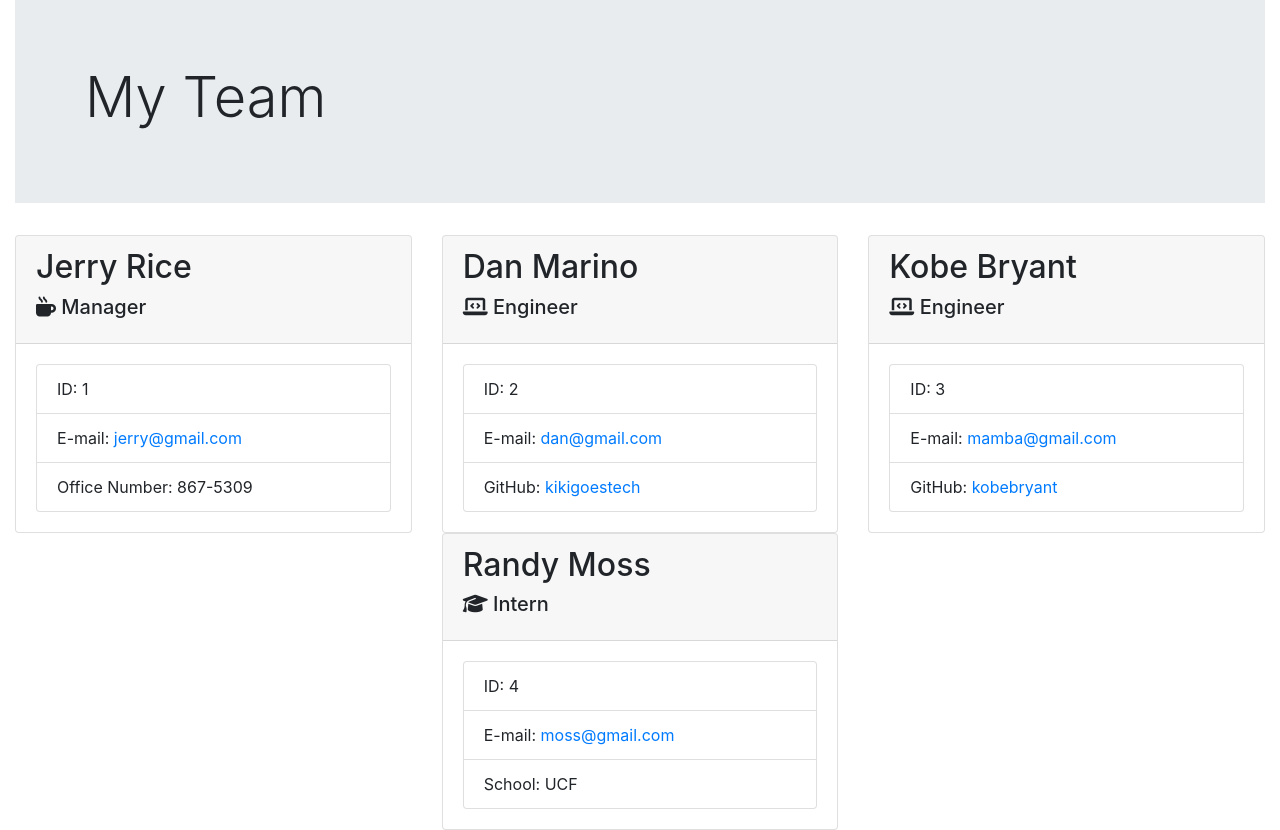
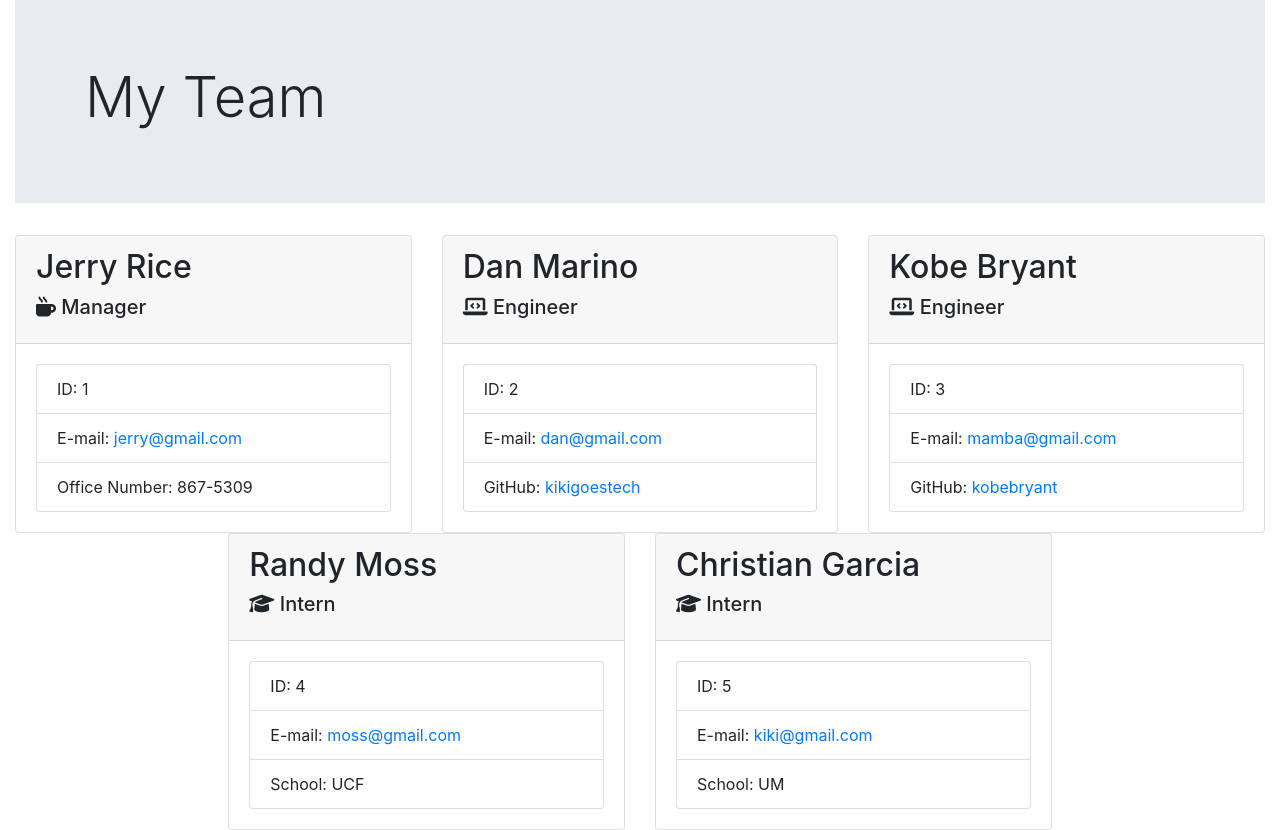
Before and after one commit to kikigoestech/Team-Profile-Generator, a plain HTML site: page disst/index.html in a window 1280 px wide. Drawn offline with nearby package versions, Linux system fonts and the light colour scheme.

Commit message:
html finished

```diff
--- a/disst/index.html
+++ b/disst/index.html
@@ -88,3 +88,30 @@
                     </div>
                 </div>
             </div>
+
+            <div class="col-md-4">
+                <div class="card">
+                    <div class="card-header">
+                        <h2>Christian Garcia</h2>
+                        <h5 class="card-title"><i class="fa-solid fa-graduation-cap"></i> Intern</h5>
+                    </div>
+                    <div class="card-body">
+                        <ul class="list-group">
+                            <li class="list-group-item">ID: 5</li>
+                            <li class="list-group-item">E-mail: <a href="mailto:kiki@gmail.com">kiki@gmail.com</a></li>
+                            <li class="list-group-item">School: UM</li>
+                        </ul>
+                    </div>
+                </div>
+            </div>
+
+
+        </div>
+    </div>
+
+    <script src="https://code.jquery.com/jquery-3.3.1.slim.min.js" integrity="sha384-q8i/X+965DzO0rT7abK41JStQIAqVgRVzpbzo5smXKp4YfRvH+8abtTE1Pi6jizo" crossorigin="anonymous"></script>
+    <script src="https://cdn.jsdelivr.net/npm/popper.js@1.14.3/dist/umd/popper.min.js" integrity="sha384-ZMP7rVo3mIykV+2+9J3UJ46jBk0WLaUAdn689aCwoqbBJiSnjAK/l8WvCWPIPm49" crossorigin="anonymous"></script>
+    <script src="https://cdn.jsdelivr.net/npm/bootstrap@4.1.3/dist/js/bootstrap.min.js" integrity="sha384-ChfqqxuZUCnJSK3+MXmPNIyE6ZbWh2IMqE241rYiqJxyMiZ6OW/JmZQ5stwEULTy" crossorigin="anonymous"></script>
+
+</body>
+</html>
```
